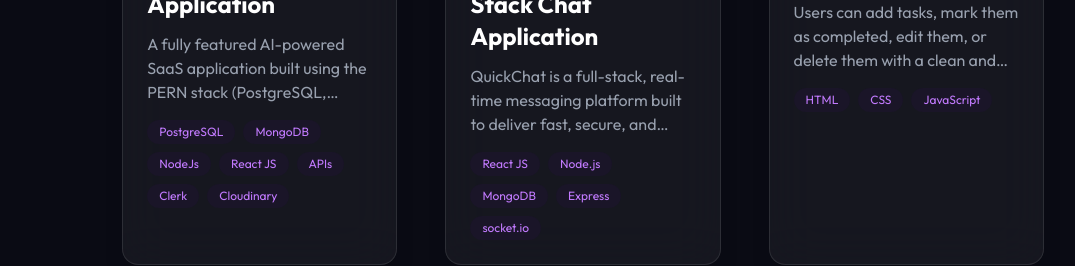
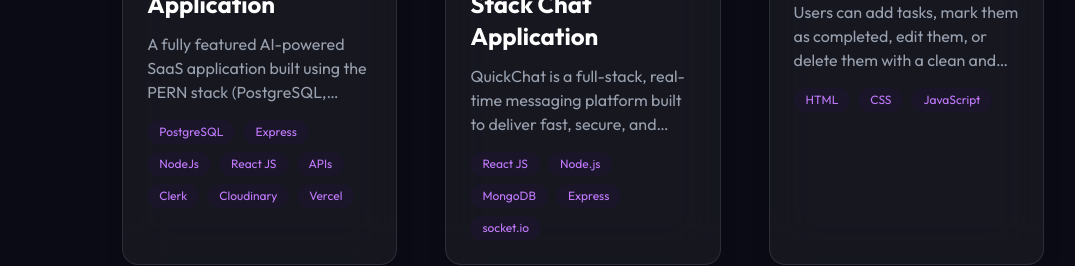
Before and after one commit to piyushchauhan3554/portfolio, a React (Vite) app: page / in a window 1280 px wide. Shown: the part 5140-5406 px from the top of the page, without its empty margins (57-1132 px from the left). Built offline with nearby package versions, Linux system fonts and the light colour scheme.

Commit message:
add skills

```diff
--- a/src/constants.js
+++ b/src/constants.js
@@ -202,12 +202,13 @@ export const projects = [
     image: quickai,
     tags: [
       "PostgreSQL",
-      "MongoDB",
+      "Express",
       "NodeJs",
       "React JS",
       "APIs",
       "Clerk",
       "Cloudinary",
+      "Vercel"
     ],
     github: "https://github.com/piyushchauhan3554/QuickAi",
     webapp: "https://thequick-ai.vercel.app/",
```
